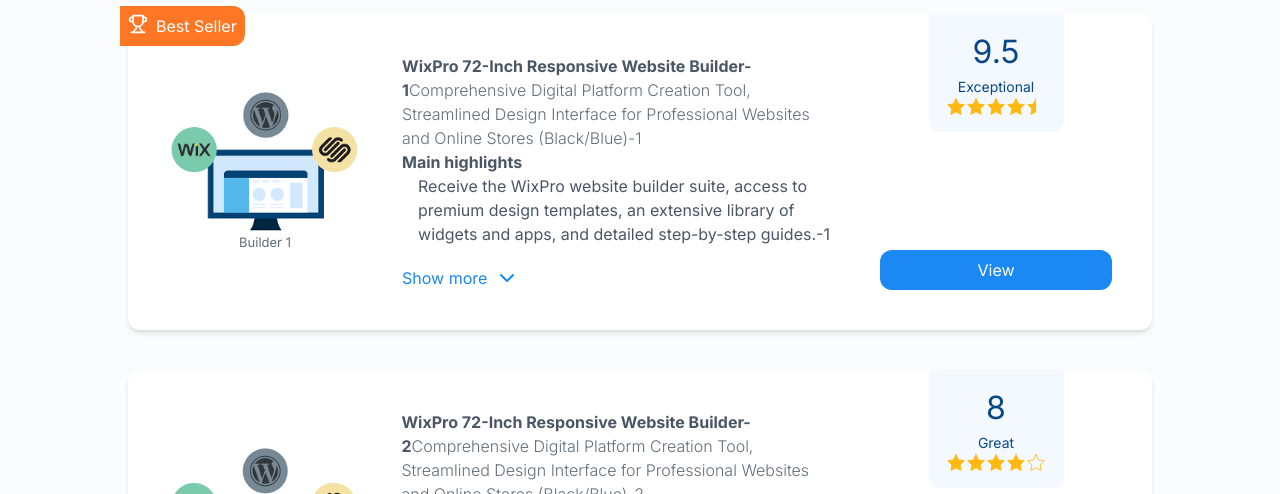
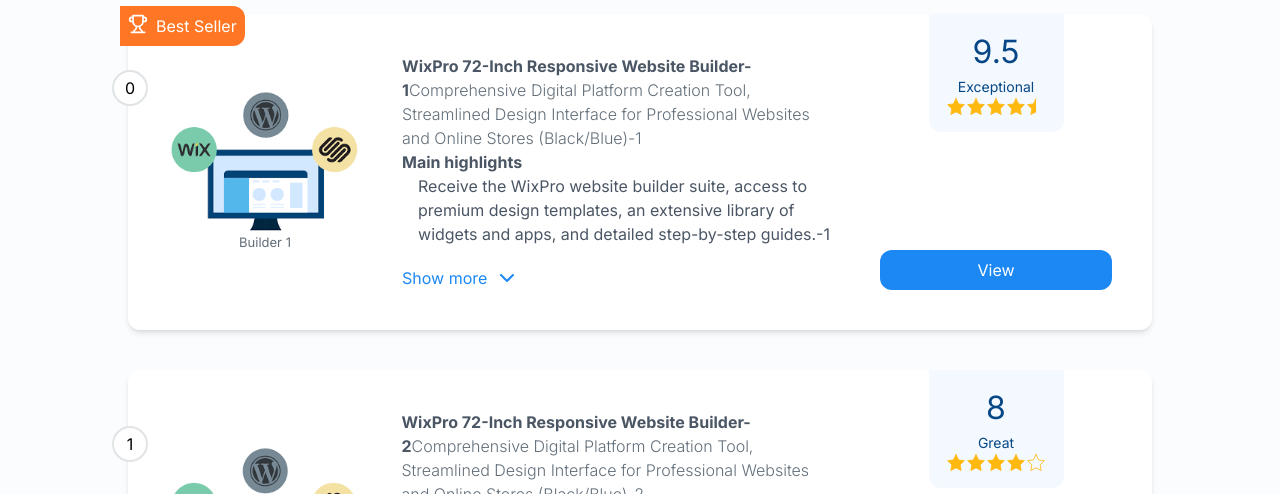
Before and after one commit to Novachaos82/internship-assignment, a Next.js app: page / in a window 1280 px wide. Shown: the part 306-800 px from the top of the page. Built offline with nearby package versions, Linux system fonts and the light colour scheme.

Commit message:
- Add numbers to the InfoCard Component

```diff
--- a/src/app/page.tsx
+++ b/src/app/page.tsx
@@ -127,7 +127,7 @@
       <div>
         <div className="flex  flex-col gap-10 px-5 md:px-0">
           {infoCardData.map((data, index) => (
-            <InfoCard key={index} {...data} />
+            <InfoCard key={index} index={index} {...data} />
           ))}
         </div>
       </div>
--- a/src/components/InfoCard.tsx
+++ b/src/components/InfoCard.tsx
@@ -25,6 +25,7 @@
   ChoiceHightlight?: string;
   BenefitPoints?: { text: string }[];
   HighlightsPoints?: { rating: number; text: string }[];
+  index: number;
 }
 
 const InfoCard: FC<InfoCardProps> = ({
@@ -37,6 +38,7 @@
   ChoiceHightlight,
   BenefitPoints,
   HighlightsPoints,
+  index,
 }) => {
   const [showMore, setShowMore] = useState(false);
 
@@ -101,6 +103,10 @@
       ) : (
         ""
       )}
+
+      <div className="absolute top-14 -left-4  bg-white border-[#E1E4E6] border-2 text-black p-4 rounded-full flex gap-2  text-[16px] w-[20px] h-[20px] items-center justify-center">
+        {index}
+      </div>
 
       {/* Image */}
       <div className="flex">
```
